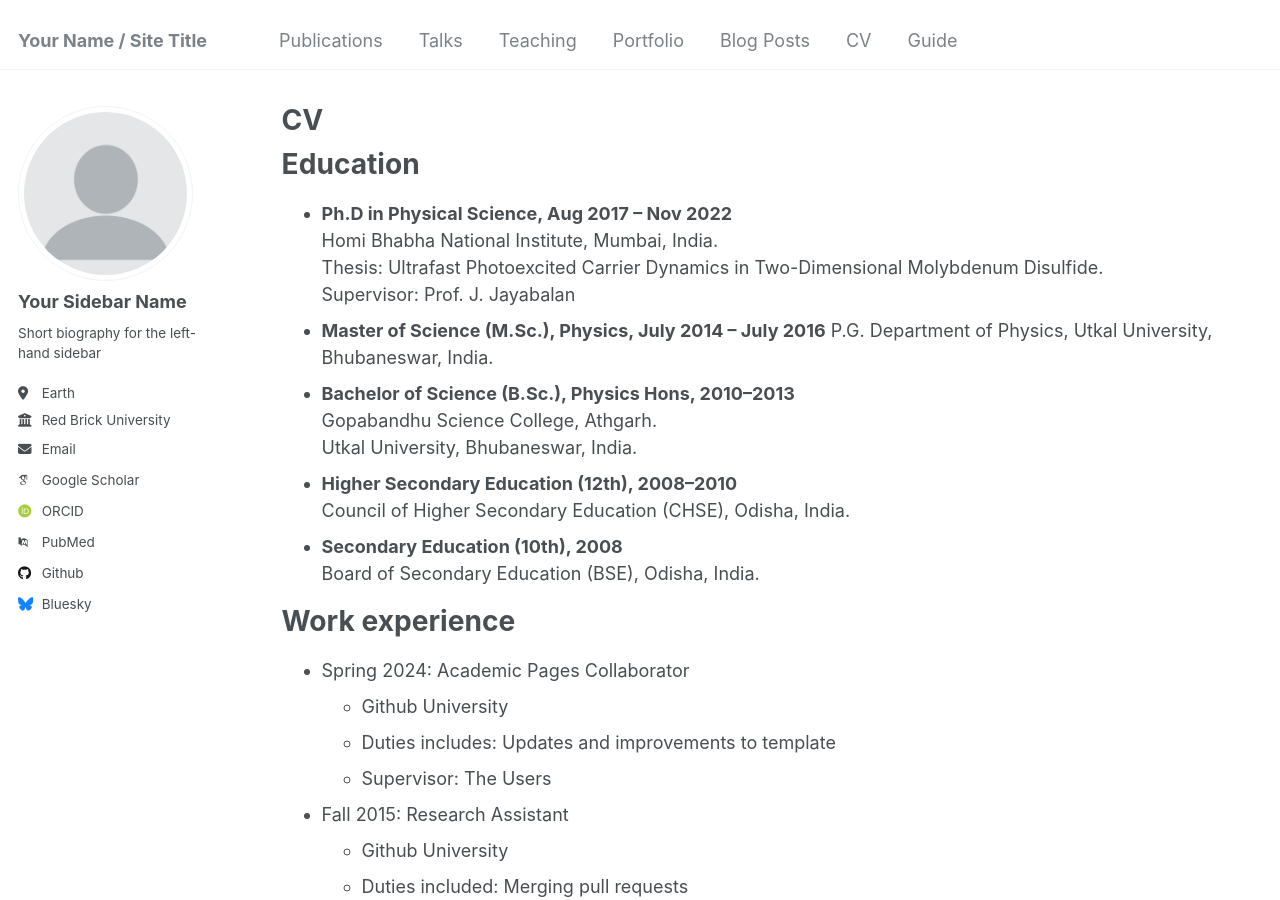
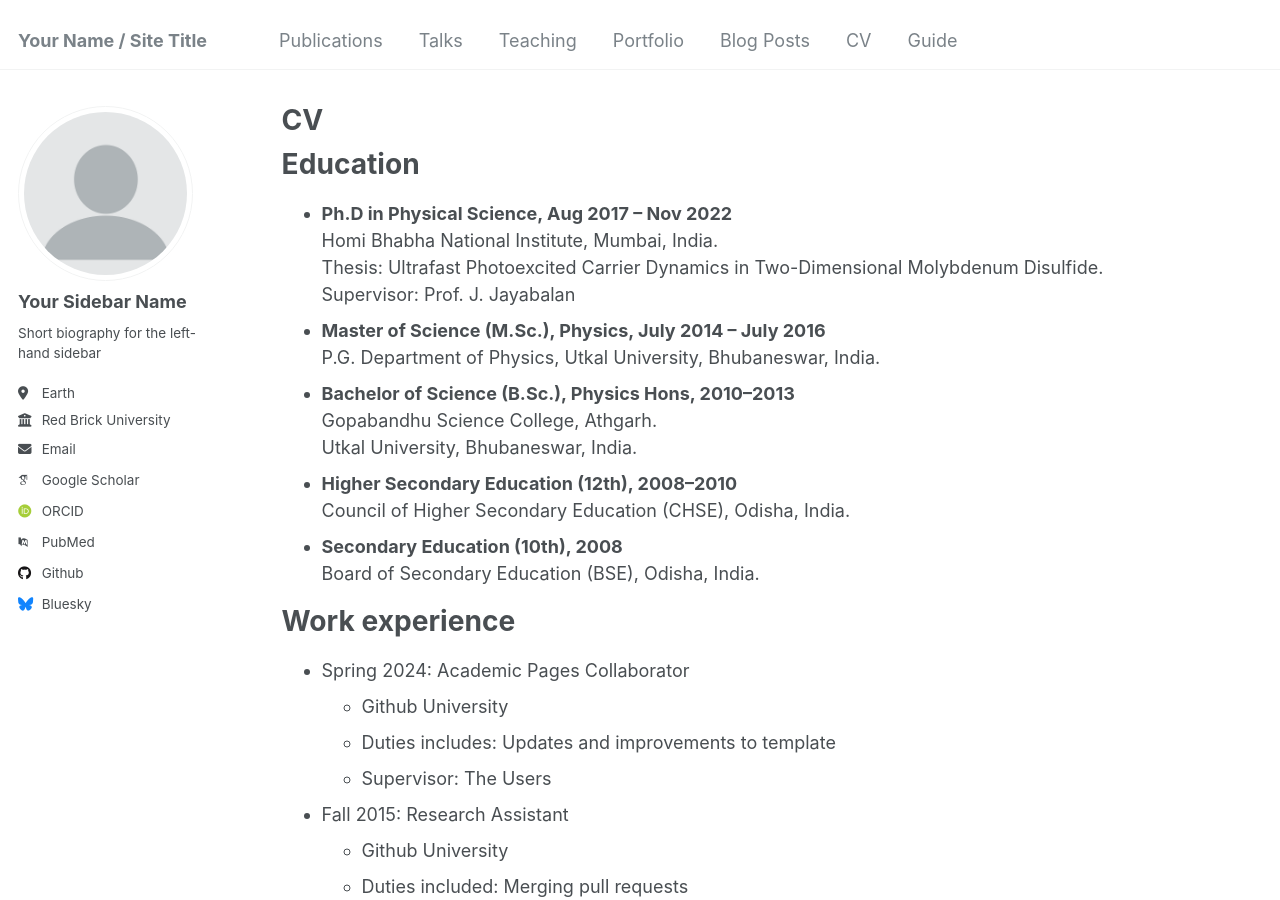
Before and after one commit to Khatua03/DurgaPrasadKhatua.github.io, a Jekyll site: the page built from _pages/cv.md, in a window 1280 px wide and 900 px high. Built offline with Jekyll 4.4.1, drawn with Linux system fonts in a browser that asks for light colours; some web fonts are replaced.

Commit message:
Update cv.md

```diff
--- a/_pages/cv.md
+++ b/_pages/cv.md
@@ -15,7 +15,7 @@ Education
   Homi Bhabha National Institute, Mumbai, India.
   Thesis: Ultrafast Photoexcited Carrier Dynamics in Two-Dimensional Molybdenum Disulfide.
   Supervisor: Prof. J. Jayabalan
-* **Master of Science (M.Sc.), Physics, July 2014 – July 2016**
+* **Master of Science (M.Sc.), Physics, July 2014 – July 2016**<br>
   P.G. Department of Physics, Utkal University, Bhubaneswar, India.
 * **Bachelor of Science (B.Sc.), Physics Hons, 2010–2013**
   Gopabandhu Science College, Athgarh.
```
